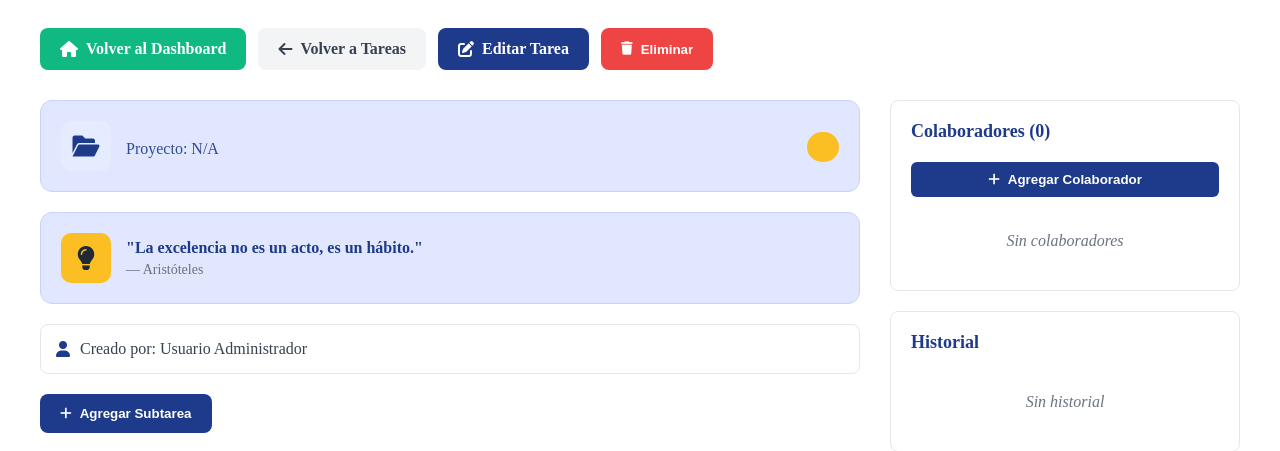
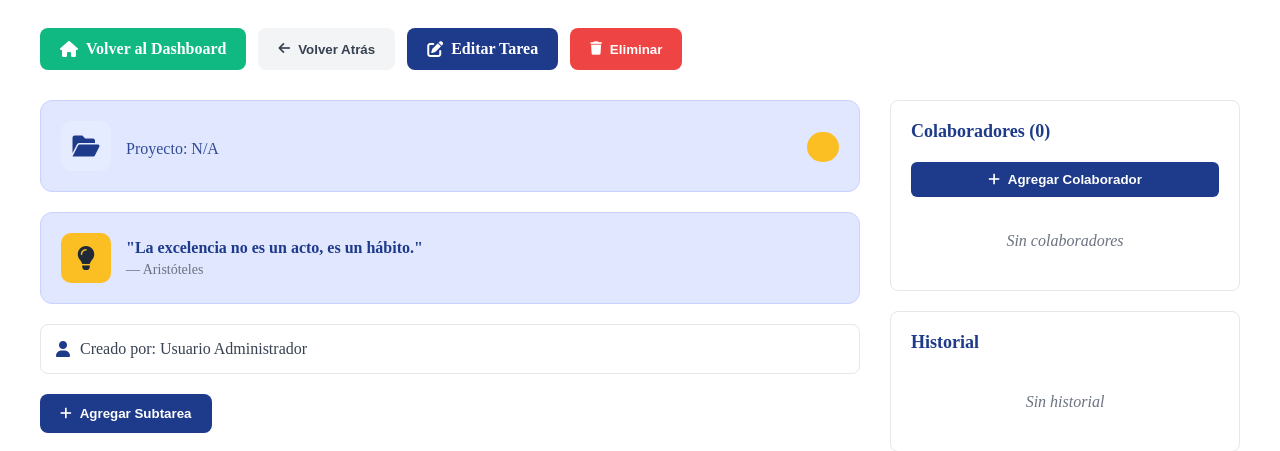
Before and after one commit to Abdielcoder/rinotrack, a PHP site: template app/views/clan_leader/task_details.php in a window 1280 px wide. Shown: the top 451 px of the page. Run offline with PHP 8.4, Linux system fonts and the light colour scheme; the template is opened without the code that fills it, so the values that code supplies are empty; some libraries are stand-ins or nearby versions.

Commit message:
provacidad clan-22

```diff
--- a/app/views/clan_leader/task_details.php
+++ b/app/views/clan_leader/task_details.php
@@ -9,9 +9,9 @@ ob_start();
         <a href="?route=clan_leader" style="background: #10b981; color: white; padding: 12px 20px; border-radius: 8px; text-decoration: none; font-weight: 600; display: flex; align-items: center; gap: 8px;">
             <i class="fas fa-home"></i> Volver al Dashboard
         </a>
-        <a href="?route=clan_leader/tasks" style="background: #f3f4f6; color: #374151; padding: 12px 20px; border-radius: 8px; text-decoration: none; font-weight: 600; display: flex; align-items: center; gap: 8px;">
-            <i class="fas fa-arrow-left"></i> Volver a Tareas
-        </a>
+        <button onclick="history.back()" style="background: #f3f4f6; color: #374151; padding: 12px 20px; border-radius: 8px; border: none; font-weight: 600; cursor: pointer; display: flex; align-items: center; gap: 8px;">
+            <i class="fas fa-arrow-left"></i> Volver Atrás
+        </button>
         <a href="?route=clan_leader/tasks&action=edit&task_id=<?php echo $task['task_id']; ?>" style="background: #1e3a8a; color: white; padding: 12px 20px; border-radius: 8px; text-decoration: none; font-weight: 600; display: flex; align-items: center; gap: 8px;">
             <i class="fas fa-edit"></i> Editar Tarea
         </a>
```
